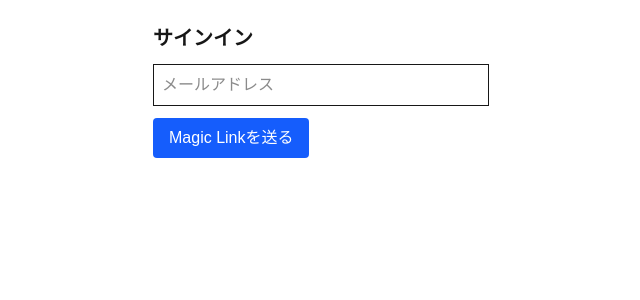
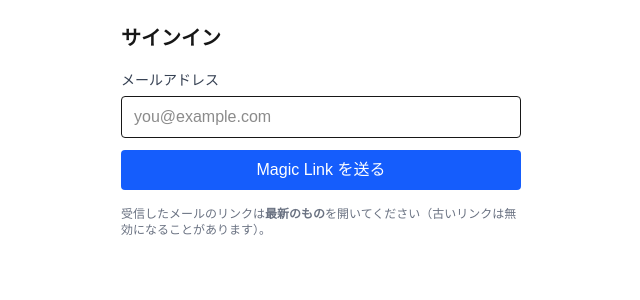
Before and after one commit to sugimotowakaba/aquarium-log, a Next.js app: page /auth in a window 1280 px wide. Shown: the top 300 px of the page, without its empty margins (319-959 px from the left). Built offline with nearby package versions, Linux system fonts and the light colour scheme; no server answers.

Commit message:
Fix auth page and redirect URL

```diff
--- /dev/null
+++ b/src/app/auth/_AuthInner.tsx
@@ -0,0 +1,72 @@
+'use client';
+
+import { useState } from 'react';
+import { supabase } from '@/lib/supabaseClient';
+
+const BASE_URL =
+  process.env.NEXT_PUBLIC_BASE_URL ??
+  (typeof window !== 'undefined' ? window.location.origin : '');
+
+export default function AuthInner() {
+  const [email, setEmail] = useState('');
+  const [sending, setSending] = useState(false);
+  const [msg, setMsg] = useState<string | null>(null);
+  const [err, setErr] = useState<string | null>(null);
+
+  const onSubmit = async (e: React.FormEvent) => {
+    e.preventDefault();
+    setSending(true);
+    setMsg(null);
+    setErr(null);
+    try {
+      const { error } = await supabase.auth.signInWithOtp({
+        email,
+        options: {
+          emailRedirectTo: `${BASE_URL}/auth/confirm`,
+        },
+      });
+      if (error) throw error;
+      setMsg('メールを送信しました。届いたリンクを開いてログインしてください。');
+    } catch (e: unknown) {
+      const m = e instanceof Error ? e.message : '送信に失敗しました';
+      setErr(m);
+    } finally {
+      setSending(false);
+    }
+  };
+
+  return (
+    <main className="max-w-md mx-auto p-6 space-y-4">
+      <h1 className="text-xl font-semibold">サインイン</h1>
+
+      <form onSubmit={onSubmit} className="space-y-3">
+        <label className="block">
+          <span className="text-sm text-gray-700">メールアドレス</span>
+          <input
+            type="email"
+            required
+            value={email}
+            onChange={(e) => setEmail(e.target.value)}
+            className="mt-1 w-full rounded border px-3 py-2"
+            placeholder="you@example.com"
+          />
+        </label>
+
+        <button
+          type="submit"
+          disabled={sending}
+          className="w-full rounded bg-blue-600 px-4 py-2 text-white disabled:opacity-60"
+        >
+          {sending ? '送信中…' : 'Magic Link を送る'}
+        </button>
+      </form>
+
+      {msg && <p className="text-green-700 text-sm">{msg}</p>}
+      {err && <p className="text-red-600 text-sm">{err}</p>}
+
+      <p className="text-xs text-gray-500">
+        受信したメールのリンクは<b>最新のもの</b>を開いてください（古いリンクは無効になることがあります）。
+      </p>
+    </main>
+  );
+}
--- a/src/app/auth/page.tsx
+++ b/src/app/auth/page.tsx
@@ -1,35 +1,16 @@
-'use client';
-import { useState } from 'react';
-import { supabase } from '@/lib/supabaseClient';
+import { Suspense } from 'react';
+import AuthInner from './_AuthInner';
 
+export const metadata = {
+  title: 'サインイン',
+};
+
+export const dynamic = 'force-dynamic'; // 事前プリレンダ回避の保険
 
 export default function AuthPage() {
-  const [email, setEmail] = useState('');
-  const [sent, setSent] = useState(false);
-
-  const signIn = async () => {
-    const { error } = await supabase.auth.signInWithOtp({
-      email,
-      options: { emailRedirectTo: `${window.location.origin}/auth/confirm` }
-    });
-    if (error) return alert(error.message);
-    setSent(true);
-  };
-
   return (
-    <main className="max-w-sm mx-auto p-6 space-y-3">
-      <h1 className="text-xl font-semibold">サインイン</h1>
-      {sent ? (
-        <p>送信しました。メールのリンクを開いてください。</p>
-      ) : (
-        <>
-          <input value={email} onChange={e=>setEmail(e.target.value)}
-                 placeholder="メールアドレス" className="border p-2 w-full" />
-          <button onClick={signIn} className="bg-blue-600 text-white px-4 py-2 rounded">
-            Magic Linkを送る
-          </button>
-        </>
-      )}
-    </main>
+    <Suspense fallback={<main className="max-w-md mx-auto p-6">読み込み中…</main>}>
+      <AuthInner />
+    </Suspense>
   );
 }
```
